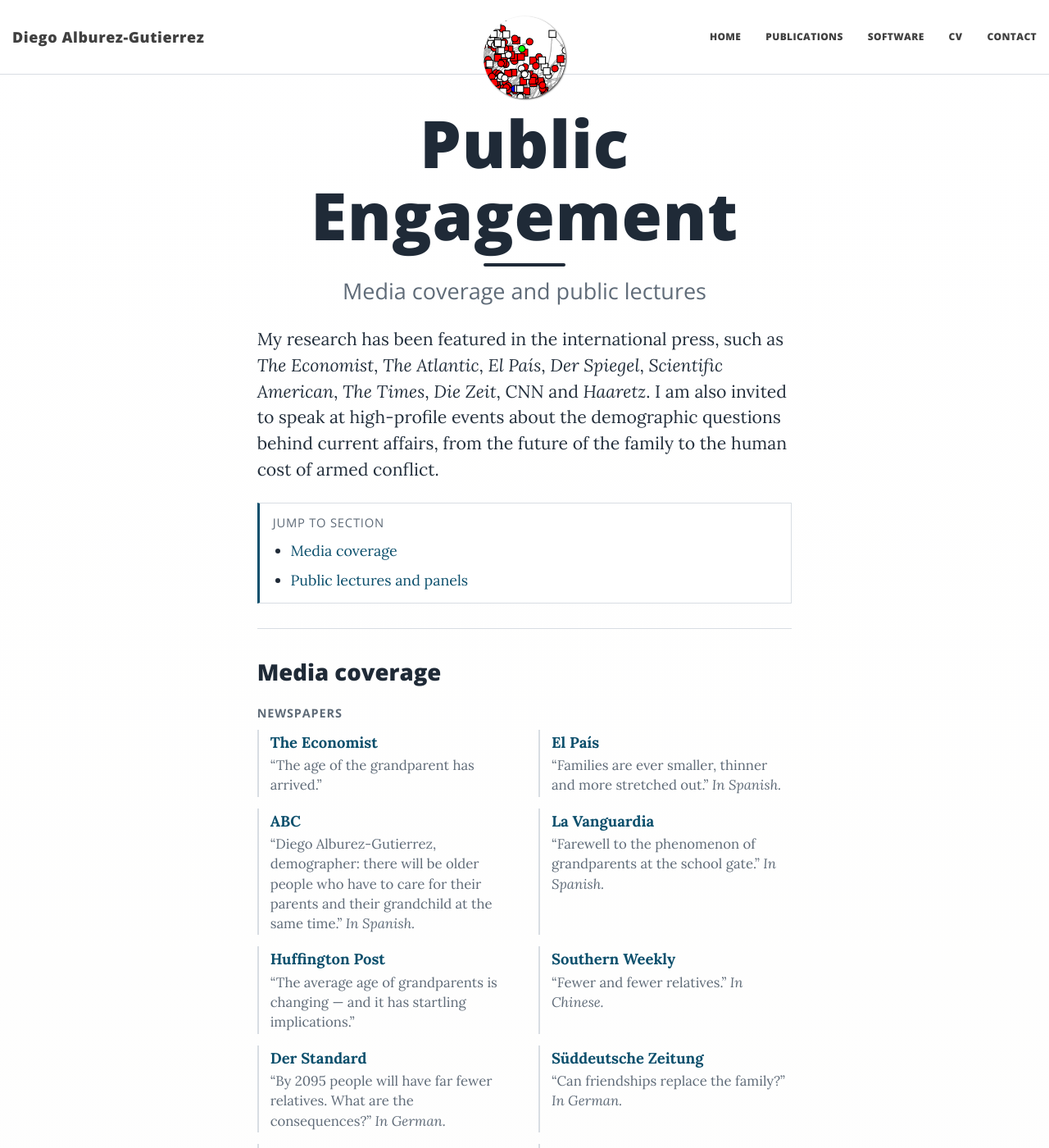
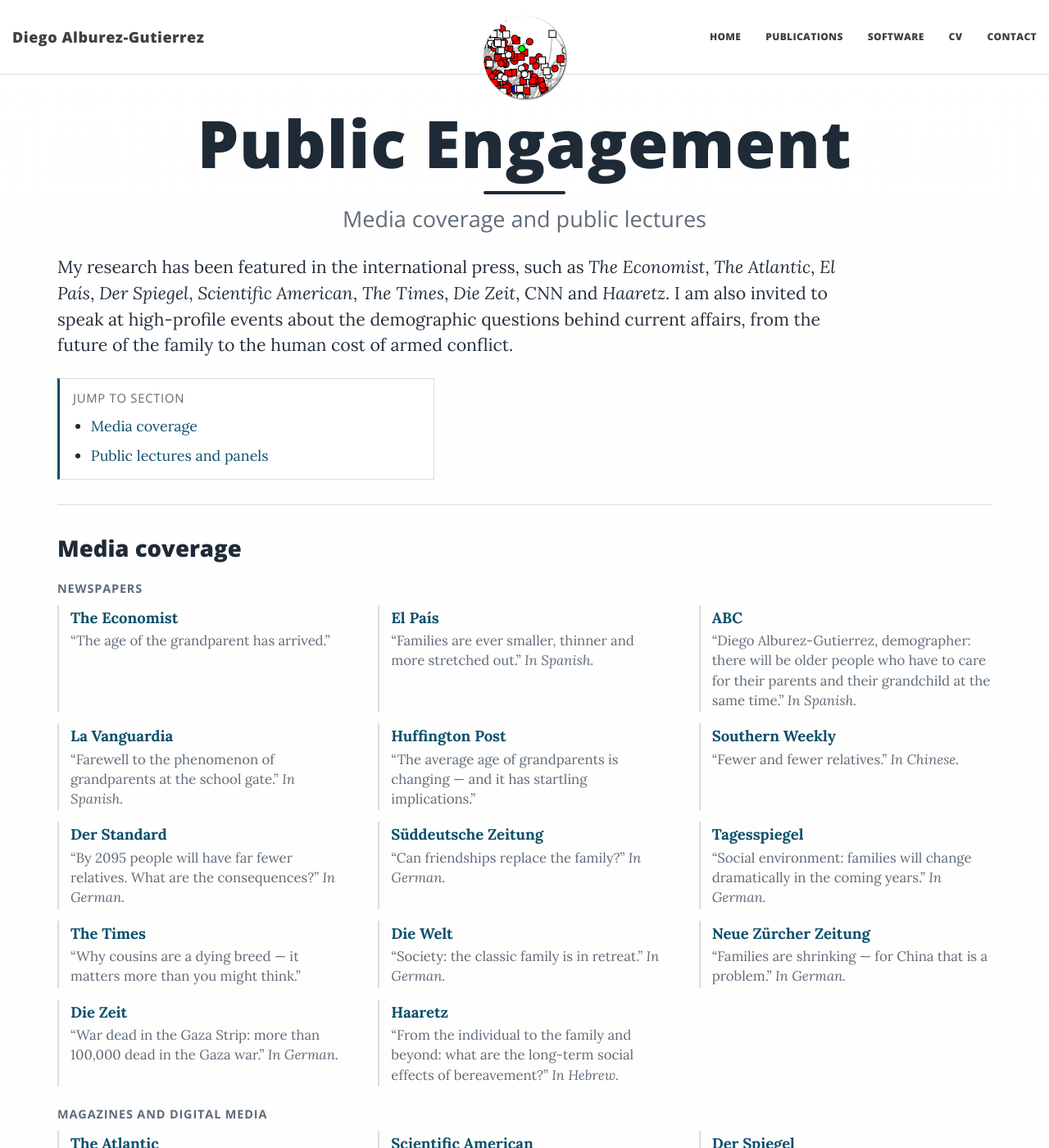
Before and after one commit to alburezg/alburezg.github.io, a Jekyll site: the page built from public-engagement.md, in a window 1280 px wide and 1400 px high. Shown: the whole window at 82% size. Built offline with Jekyll 4.4.1, drawn with Linux system fonts in a browser that asks for light colours; nearby versions of some CDN libraries; some of the changed text lies outside the part shown.

Commit message:
Widen the content column and credit UNFPA on the El Salvador keynote
Layout: every page was constrained twice over, by a 1024px cap on the
main container and by a Bootstrap col-lg-8/offset-2 grid, leaving roughly
660px of text on a wide screen. Drop the offsets in the page, post,
header and footer includes so content fills the container, and raise the
cap to Bootstrap's own 1170px so header, body and footer line up.

To keep lines readable at that width, cap continuous prose at 72ch and
publication entries at 105ch; lists and grids use the full width, and the
media grid gains a third column above 1080px. Nothing changes below
992px, where no column class applied in the first place.

Also add UNFPA to the El Salvador keynote label and name the launch
partners.

```diff
--- a/_includes/footer.html
+++ b/_includes/footer.html
@@ -1,7 +1,7 @@
 <footer>
   <div class="container beautiful-jekyll-footer">
     <div class="row">
-      <div class="col-lg-8 col-lg-offset-2 col-md-10 col-md-offset-1">
+      <div class="col-xs-12">
         <ul class="list-inline text-center footer-links">
           {% if site.author.facebook and site.footer-links-active.facebook %}
           <li>
--- a/_includes/header.html
+++ b/_includes/header.html
@@ -23,7 +23,7 @@
 <div class="big-img intro-header">
   <div class="container">
     <div class="row">
-      <div class="col-lg-8 col-lg-offset-2 col-md-10 col-md-offset-1">
+      <div class="col-xs-12">
         <div class="{{ include.type }}-heading">
           <h1>{% if page.title %}{{ page.title }}{% else %}<br/>{% endif %}</h1>
 		  {% if page.subtitle %}
@@ -48,7 +48,7 @@
 <div class="intro-header no-img">
   <div class="container">
     <div class="row">
-      <div class="col-lg-8 col-lg-offset-2 col-md-10 col-md-offset-1">
+      <div class="col-xs-12">
         <div class="{{ include.type }}-heading">
           <h1>{% if page.title %}{{ page.title }}{% else %}<br/>{% endif %}</h1>
 		  {% if page.subtitle %}
--- a/_layouts/page.html
+++ b/_layouts/page.html
@@ -6,7 +6,7 @@
 
 <div class="container" role="main">
   <div class="row">
-    <div class="col-lg-8 col-lg-offset-2 col-md-10 col-md-offset-1">
+    <div class="col-xs-12">
       {{ content }}
 	    {% if page.comments %}
         <div class="disqus-comments">
--- a/_layouts/post.html
+++ b/_layouts/post.html
@@ -6,7 +6,7 @@
 
 <div class="container">
   <div class="row">
-    <div class="col-lg-8 col-lg-offset-2 col-md-10 col-md-offset-1">
+    <div class="col-xs-12">
 
       <article role="main" class="blog-post">
         {{ content }}
--- a/css/main.css
+++ b/css/main.css
@@ -725,8 +725,27 @@
   letter-spacing: 0.03em;
 }
 
+/* Match Bootstrap's own container width so the page header, the content and
+   the navbar all line up. Running prose is capped separately below. */
 .container[role="main"] {
-  max-width: 1024px;
+  max-width: 1170px;
+}
+
+/* Lists and grids may use the full width; continuous prose should not, so
+   cap it near the readable 65-75 character range. */
+.lede,
+.academic-page > p,
+.pkg > p,
+.blog-post p {
+  max-width: 72ch;
+}
+
+.pub-list {
+  max-width: 105ch;
+}
+
+.pub-nav {
+  max-width: 460px;
 }
 
 .page-heading h1 {
--- a/public-engagement.md
+++ b/public-engagement.md
@@ -34,6 +34,13 @@
   display: grid;
   grid-template-columns: repeat(2, minmax(0, 1fr));
   gap: 14px 34px;
+}
+
+/* A third column once there is room for it. */
+@media (min-width: 1080px) {
+  .pe-media {
+    grid-template-columns: repeat(3, minmax(0, 1fr));
+  }
 }
 
 .pe-media > li {
@@ -107,6 +114,7 @@
   font-size: 0.94em;
   line-height: 1.55;
   color: var(--muted);
+  max-width: 78ch;
 }
 
 @media (max-width: 768px) {
@@ -256,9 +264,9 @@
     <h2>Public lectures and panels</h2>
     <ul class="pe-entries">
       <li class="pe-entry">
-        <p class="pe-entry-meta"><span class="pe-kind">Keynote</span><span class="pe-sep">&bull;</span>September 2026</p>
+        <p class="pe-entry-meta"><span class="pe-kind">Keynote</span><span class="pe-sep">&bull;</span>UNFPA<span class="pe-sep">&bull;</span>September 2026</p>
         <p class="pe-entry-title">&ldquo;Demographic Dynamics in a World in Transformation: New Scenarios for Societies and Development&rdquo;</p>
-        <p class="pe-entry-body">Opening <em>conferencia magistral</em> of Session 1, &ldquo;El Salvador and a New Demographic Scenario: Transformations, Generations and Possible Futures,&rdquo; of the <em>C&aacute;tedra permanente sobre desarrollo y resiliencia demogr&aacute;fica</em> convened by UNFPA El Salvador. Universidad Centroamericana Jos&eacute; Sime&oacute;n Ca&ntilde;as (UCA), San Salvador. <span class="pe-lang">In Spanish.</span></p>
+        <p class="pe-entry-body">Opening keynote of the UNFPA <em>C&aacute;tedra permanente sobre desarrollo y resiliencia demogr&aacute;fica</em> (2026&ndash;2027), launched with UCA, UES, UDB, UEES, UNIVO, M&oacute;nica Herrera, FLACSO and FUSADES. San Salvador. <span class="pe-lang">In Spanish.</span></p>
       </li>
       <li class="pe-entry">
         <p class="pe-entry-meta"><span class="pe-kind">Keynote</span><span class="pe-sep">&bull;</span>September 2026</p>
```
